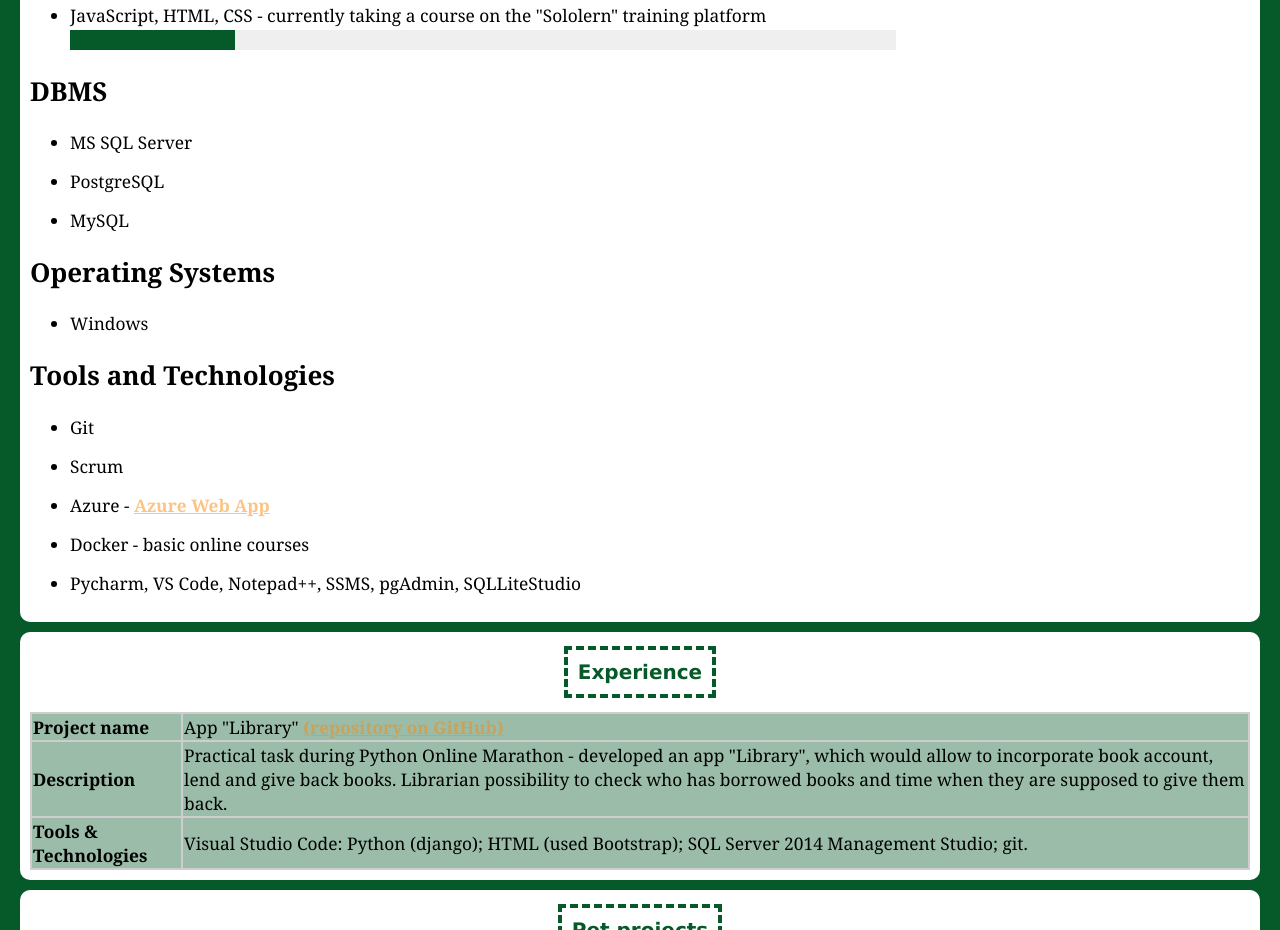
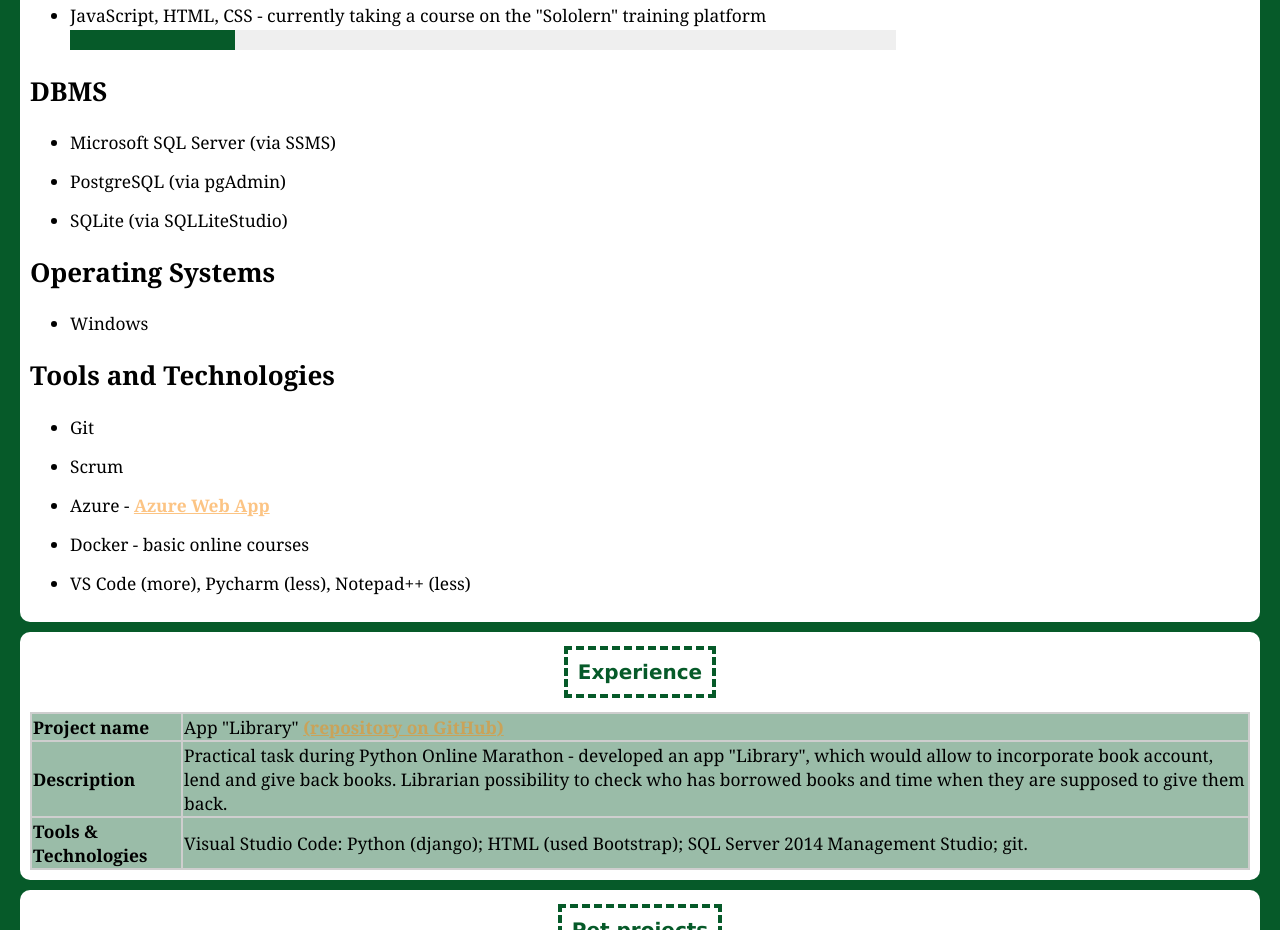
Before and after one commit to doremifasollasi/OL_resume_html_css, a plain HTML site: page index.html in a window 1280 px wide. Shown: the part 1093-2023 px from the top of the page. Drawn offline with Linux system fonts and the light colour scheme.

Commit message:
Updated information in index.html

```diff
--- a/index.html
+++ b/index.html
@@ -109,9 +109,10 @@
                 </ul>
             <h2>DBMS</h2>
                 <ul>
-                    <li>MS SQL Server</li>
-                    <li>PostgreSQL</li>
-                    <li>MySQL</li>
+                    <li>Microsoft SQL Server (via SSMS)</li>
+                    <li>PostgreSQL (via pgAdmin)</li>
+                    <li>SQLite (via SQLLiteStudio)</li>
+                    <!-- <li>MySQL</li> -->
                 </ul>
             <h2>Operating Systems</h2>
                 <ul>
@@ -123,7 +124,7 @@
                     <li>Scrum</li>
                     <li>Azure -  <a href="https://olenaliakhovych.azurewebsites.net/" target="_blank">Azure Web App</a></li>
                     <li>Docker - basic online courses</li>
-                    <li>Pycharm, VS Code, Notepad++, SSMS, pgAdmin, SQLLiteStudio</li>
+                    <li>VS Code (more), Pycharm (less), Notepad++ (less)</li>
                 </ul>
         </div>
 
```
